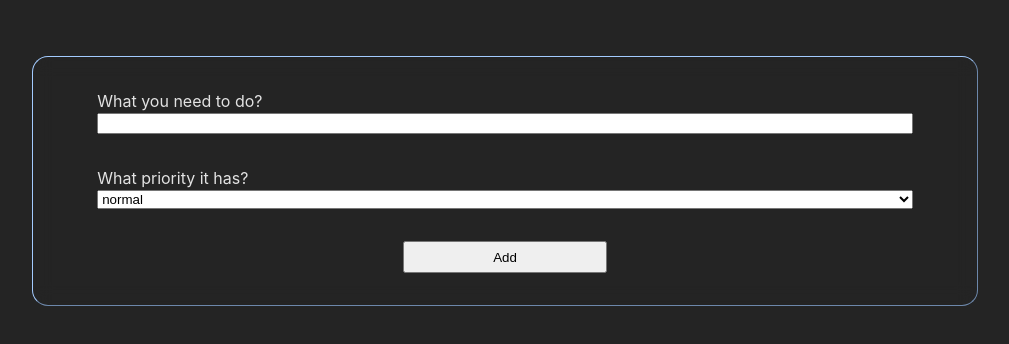
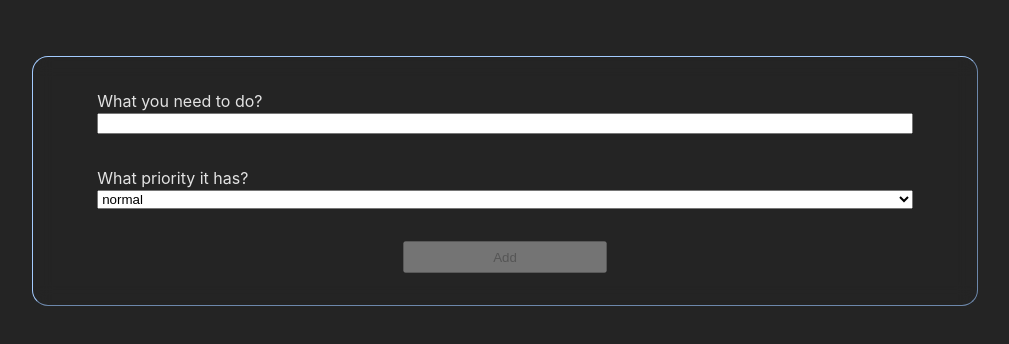
Before and after one commit to Rafaeldfb/react-studies, a React (Vite) app in the folder TodoList/: page / in a window 1280 px wide. Shown: the top 344 px of the page, without its empty margins (135-1144 px from the left). Built offline with nearby package versions, Linux system fonts and the light colour scheme.

Commit message:
todo form - added validation to disable add btn when no value for todo body.

```diff
--- a/TodoList/src/components/TodosInput.jsx
+++ b/TodoList/src/components/TodosInput.jsx
@@ -39,7 +39,7 @@ function TodoInput(callback) {
       </div>
 
       <div className="formGroup">
-        <button onClick={onSubmitBtn}>Add</button>
+        <button onClick={onSubmitBtn} disabled={todo.body.trim().length === 0 ? true : false}>Add</button>
       </div>
     </div>
   );
```
